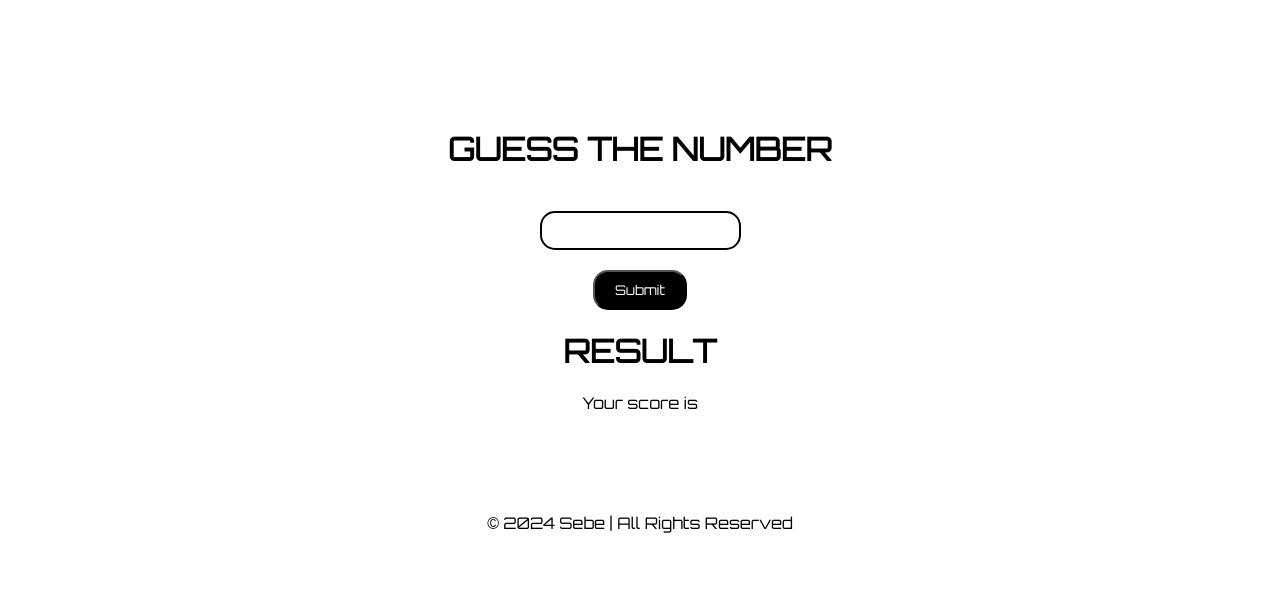
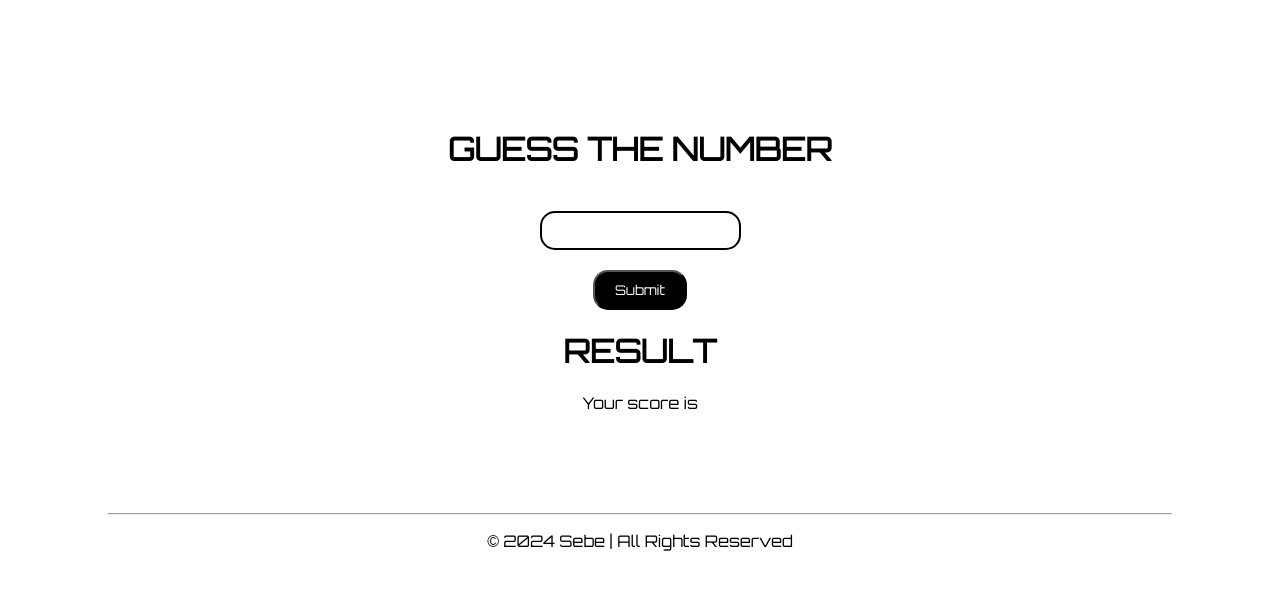
Before and after one commit to Sebe2k04/guessnumber, a plain HTML site: page index.html in a window 1280 px wide. Drawn offline with Linux system fonts and the light colour scheme.

Commit message:
first commit

```diff
--- a/index.html
+++ b/index.html
@@ -19,6 +19,7 @@
     </center>
     <center>
         <footer>
+            <hr>
             <p style="font-weight: 500;">&copy;&nbsp;2024 Sebe | All Rights Reserved</p>
         </footer>
     </center>
--- a/style.css
+++ b/style.css
@@ -22,5 +22,9 @@ h1{
     font-weight: bold;
 }
 footer{
-    margin: 100px;
+    left: 0;
+    right: 0;
+    display: block;
+    position: relative;
+    margin-top: 100px;
 }
```
